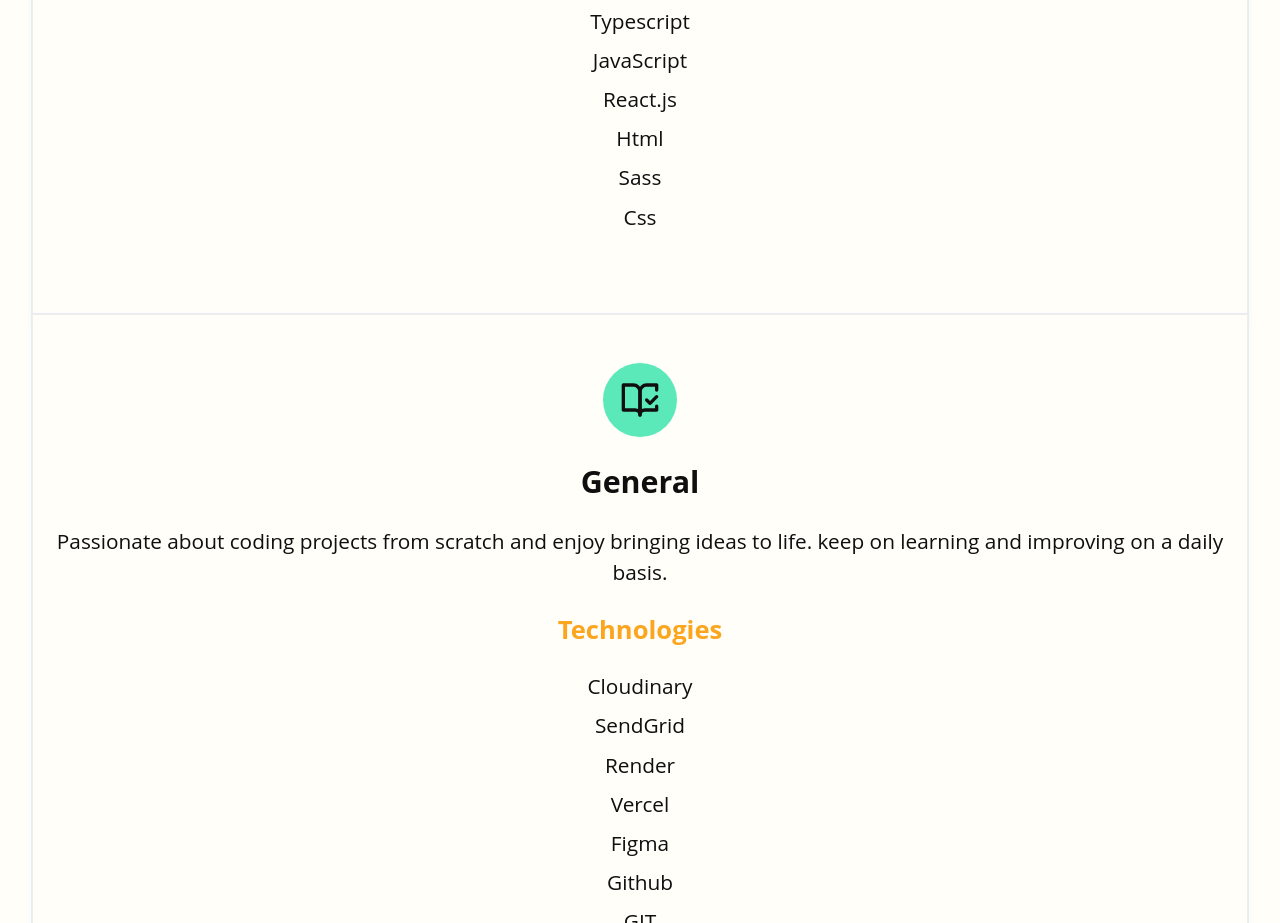
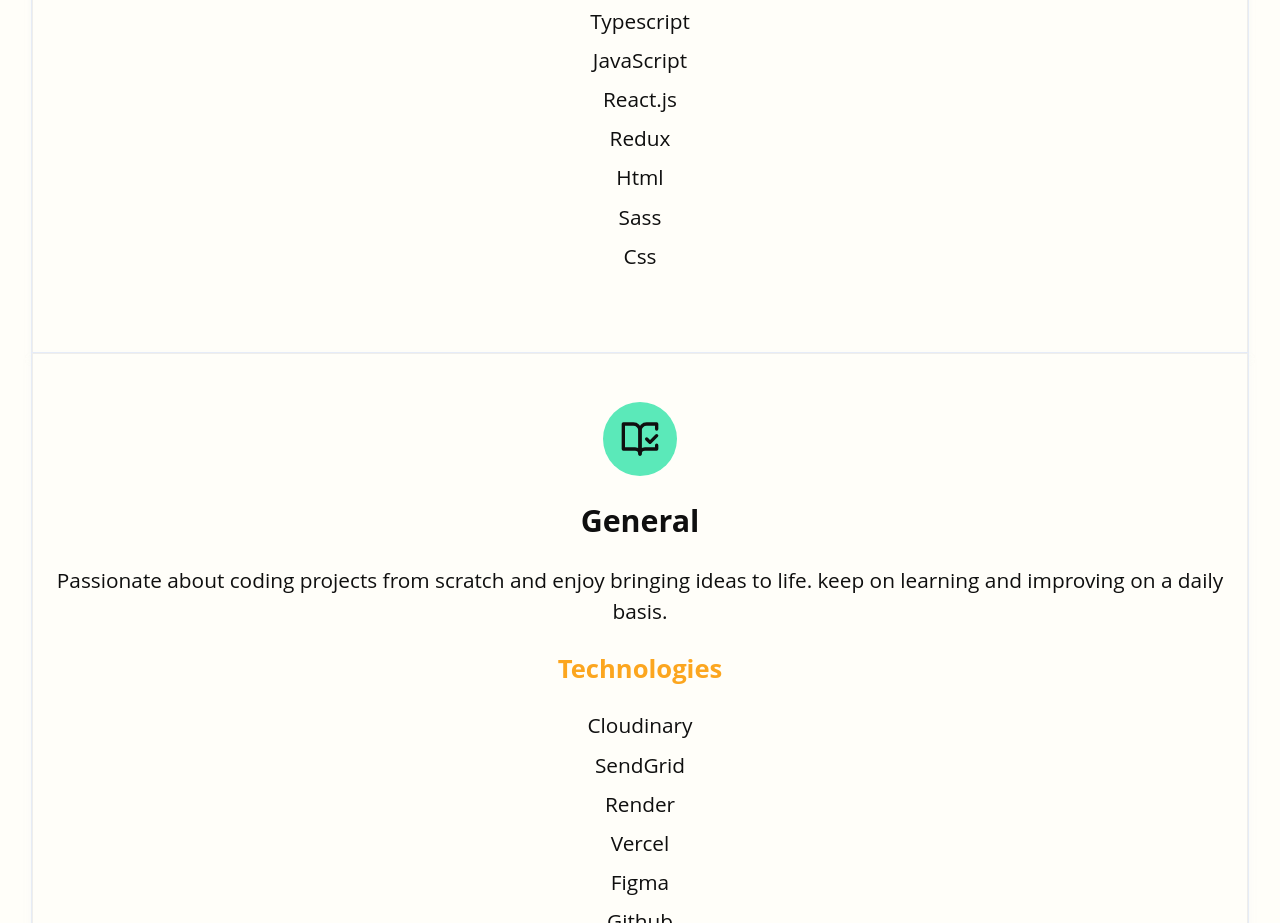
Before and after one commit to yuvaltwina/YuvalTwina, a React (Vite) app: page / in a window 1280 px wide. Shown: the part 1760-2683 px from the top of the page. Built offline with nearby package versions, Linux system fonts and the light colour scheme; no server answers.

Commit message:
add technologies

```diff
--- a/src/components/navbar/navbar.scss
+++ b/src/components/navbar/navbar.scss
@@ -1,6 +1,5 @@
 @import '../../utils/variabels.scss';
 
-//להוסיף אנימציה כי זה לא עובד
 .navbar {
   // border-bottom: 1px solid rgba(46, 54, 79, 0.7);
   position: fixed;
--- a/src/utils/consts.ts
+++ b/src/utils/consts.ts
@@ -20,6 +20,7 @@
       'Typescript',
       'JavaScript',
       'React.js',
+      'Redux',
       'Html',
       'Sass',
       'Css',
```
